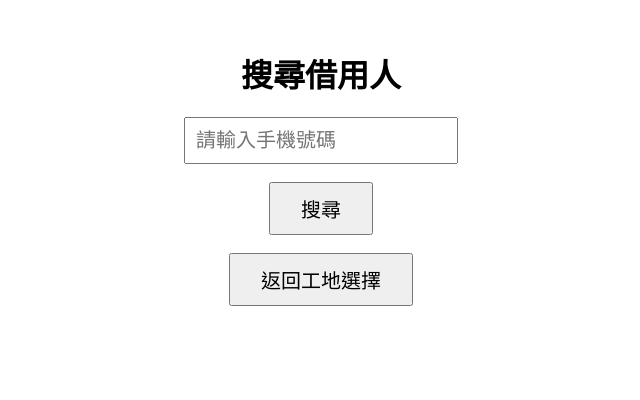
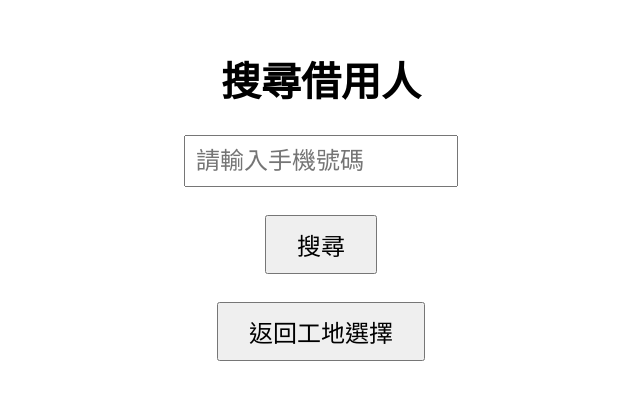
Before and after one commit to 2025itcm05-prog/gongdi-tools, a Flask app: page /search in a window 1280 px wide. Shown: the top 400 px of the page, without its empty margins (319-959 px from the left). Run offline with Flask 3, Linux system fonts and the light colour scheme; a user stored in the database is signed in.

```diff
--- a/templates/search.html
+++ b/templates/search.html
@@ -5,27 +5,26 @@
 <title>搜尋借用人</title>
 
 <style>
+body{
+    font-family: Arial, "微軟正黑體";
+    text-align: center;
+    margin-top: 50px;
+    font-size: 24px;
+}
 
-body{
-    font-family:Arial;
-    text-align:center;
-    margin-top:50px;
+h1{
+    font-size: 40px;
 }
 
 input{
-    font-size:20px;
-    padding:10px;
-    width:250px;
+    font-size: 24px;
+    padding: 10px;
+    width: 250px;
 }
 
 button{
-    font-size:20px;
-    padding:10px 30px;
-}
-
-<style>
-body{
-    font-size:24px;
+    font-size: 24px;
+    padding: 10px 30px;
 }
 </style>
 
```
